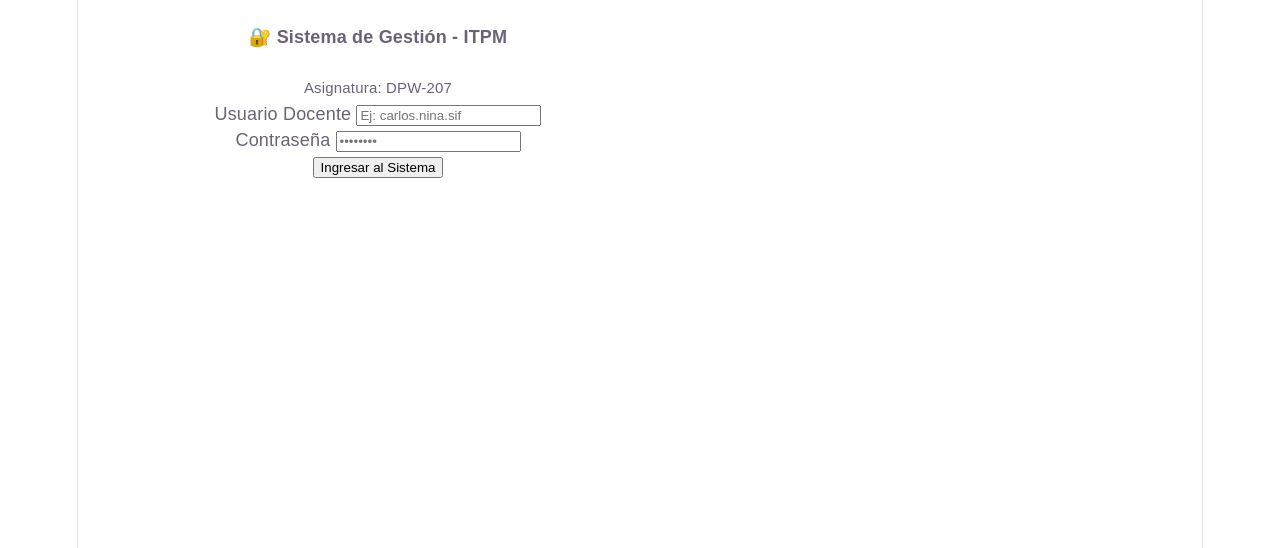
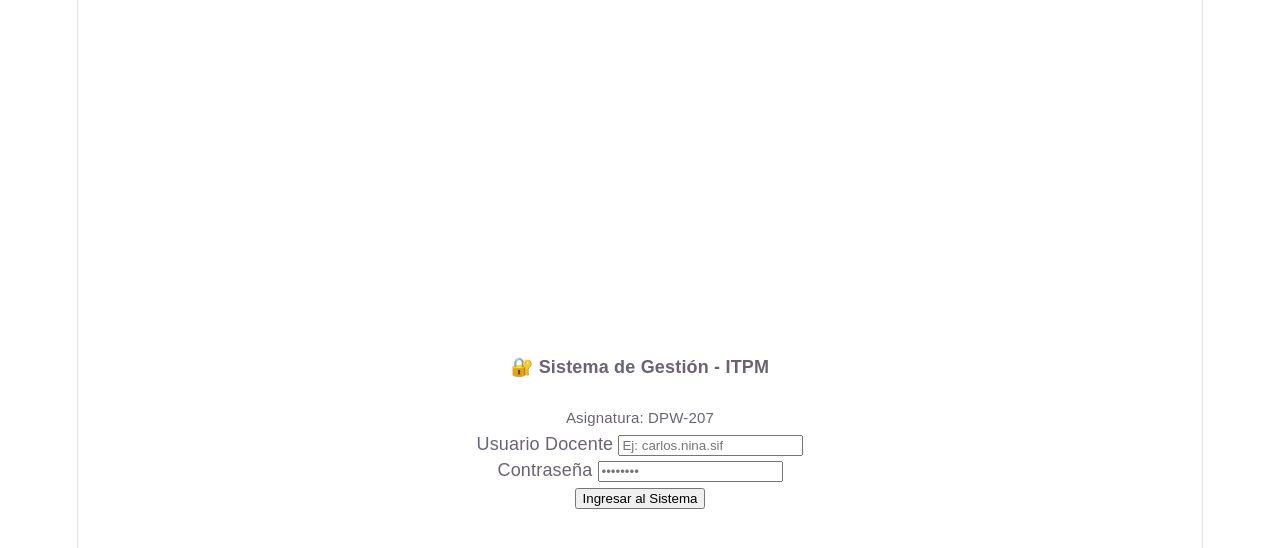
Before and after one commit to carlos-sif/app--vue, a Vue app: page / in a window 1280 px wide. Shown: the top 548 px of the page. Built offline with nearby package versions, Linux system fonts and the light colour scheme.

Commit message:
user-pswrd-03

```diff
--- a/src/App.vue
+++ b/src/App.vue
@@ -45,10 +45,15 @@
 
 <template>
   <div
-    class="container d-flex justify-content-center align-items-center"
-    style="font-family: sans-serif; min-height: 100vh;"
+    style="
+      min-height: 100vh;
+      display: flex;
+      justify-content: center;
+      align-items: center;
+      font-family: sans-serif;
+      padding: 20px;
+    "
   >
-
     <!-- LOGIN -->
     <div
       v-if="!isAuthenticated"
@@ -62,7 +67,6 @@
 
       <div class="card-body p-4">
         <form @submit.prevent="handleLogin">
-
           <div class="mb-3">
             <label class="form-label fw-bold">
               Usuario Docente
@@ -104,7 +108,6 @@
           >
             Ingresar al Sistema
           </button>
-
         </form>
       </div>
     </div>
@@ -129,7 +132,6 @@
       </div>
 
       <div class="card-body p-4 text-center">
-
         <h4 class="text-success fw-bold">
           ¡Bienvenido, Lic. Félix Maldonado!
         </h4>
@@ -149,9 +151,7 @@
             <div>
               <span class="fw-bold">{{ p.nombre }}</span>
               <br />
-              <small class="text-muted">
-                ID: {{ p.id }}
-              </small>
+              <small class="text-muted">ID: {{ p.id }}</small>
             </div>
 
             <span class="badge bg-dark rounded-pill">
@@ -159,9 +159,7 @@
             </span>
           </li>
         </ul>
-
       </div>
     </div>
-
   </div>
 </template>
```
